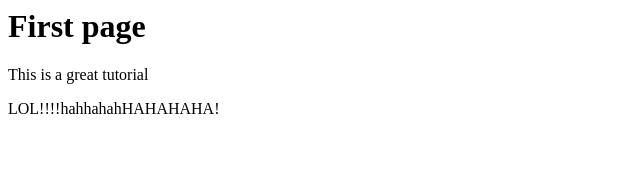
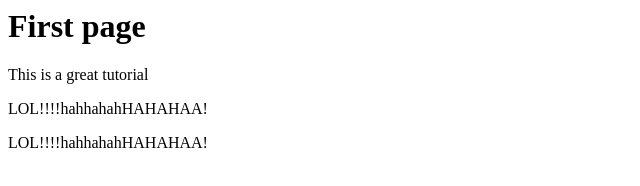
Before and after one commit to Joakim66/git-course, a plain HTML site: page index.html in a window 1280 px wide. Shown: the whole page, without its empty margins (0-640 px from the left). Drawn offline with Linux system fonts and the light colour scheme.

Commit message:
added js document and extra paragraph in html file

```diff
--- a/config.js
+++ b/config.js
@@ -0,0 +1,2 @@
+var lol;
+function lol(params) {}
--- a/index.html
+++ b/index.html
@@ -3,6 +3,7 @@
   <body>
     <h1>First page</h1>
     <p>This is a great tutorial</p>
-    <p>LOL!!!!hahhahahHAHAHAHA!</p>
+    <p>LOL!!!!hahhahahHAHAHAA!</p>
+    <p>LOL!!!!hahhahahHAHAHAA!</p>
   </body>
 </html>
```
